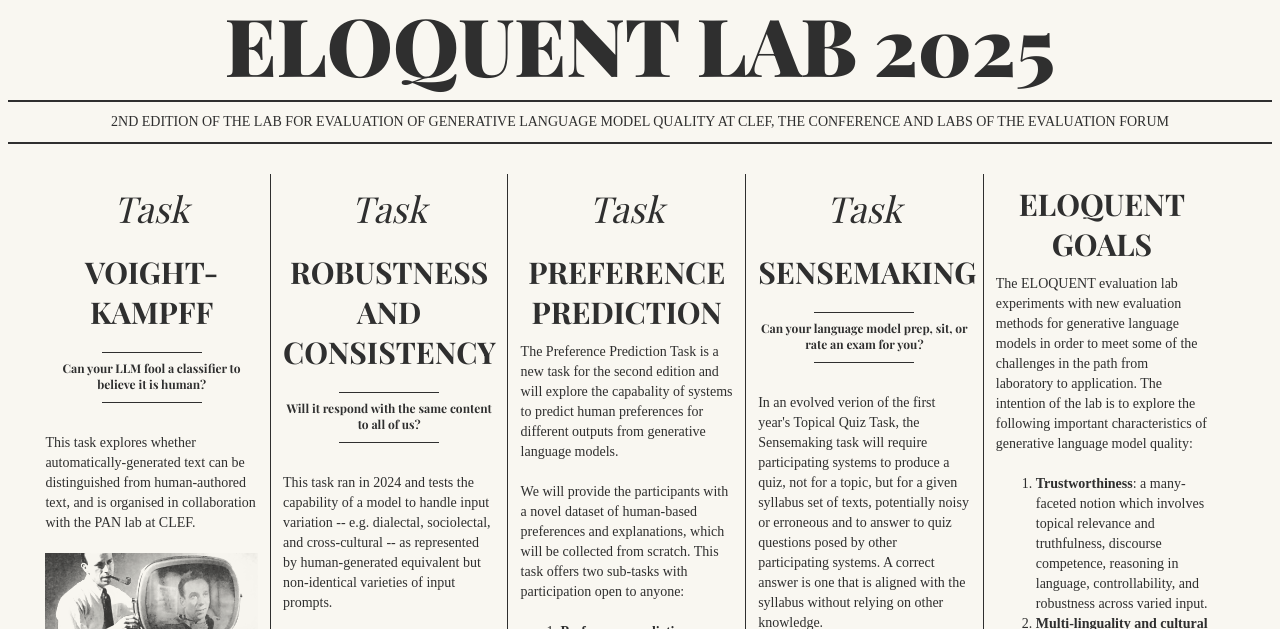
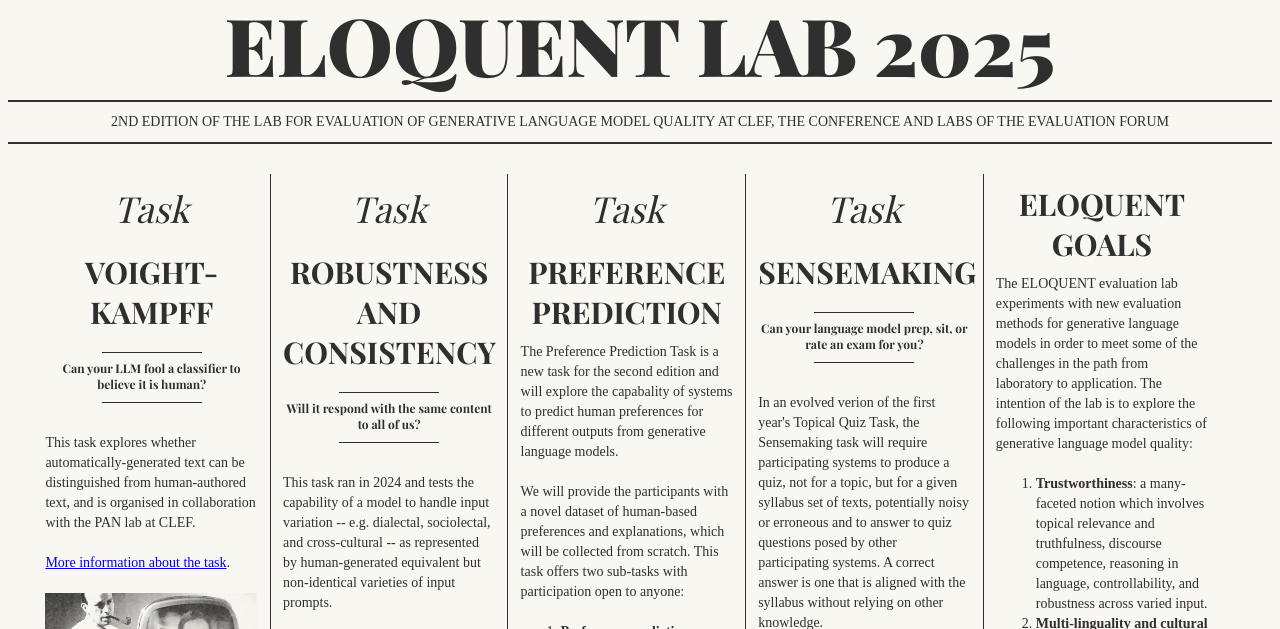
Before and after one commit to eloquent-lab/eloquent-lab.github.io, a Jekyll site: the page eloquent2025.html, which Jekyll copies as it is, in a window 1280 px wide and 900 px high, cut to the strip 0-629 px from the top of the window. Built offline with Jekyll 4.4.1, drawn with Linux system fonts in a browser that asks for light colours; some web fonts are replaced.

Commit message:
link to vk task

```diff
--- a/eloquent2025.html
+++ b/eloquent2025.html
@@ -47,6 +47,10 @@
 	  <p>
 	    This task explores whether automatically-generated text can be distinguished from human-authored text, and is organised in collaboration with the PAN lab at CLEF.
 	  </p>
+			  <p>
+	    <a href="task-voight-kampff/">More information about the task</a>.
+	  </p>
+
 	  <p>
 	      <img class="media" src="terminal.png" alt="part human, part machine">
 	  </p>
```
